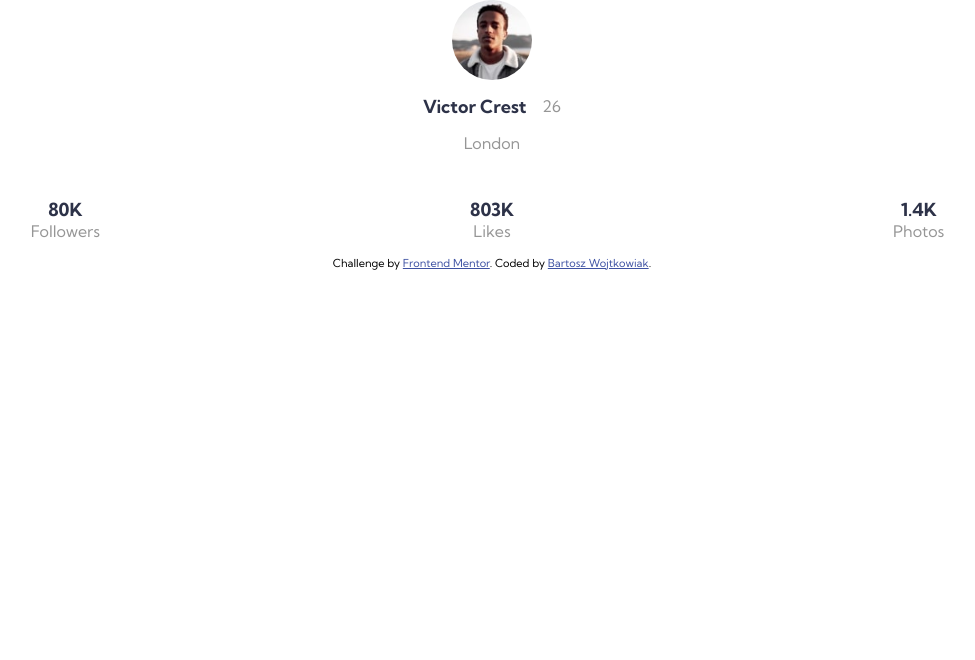
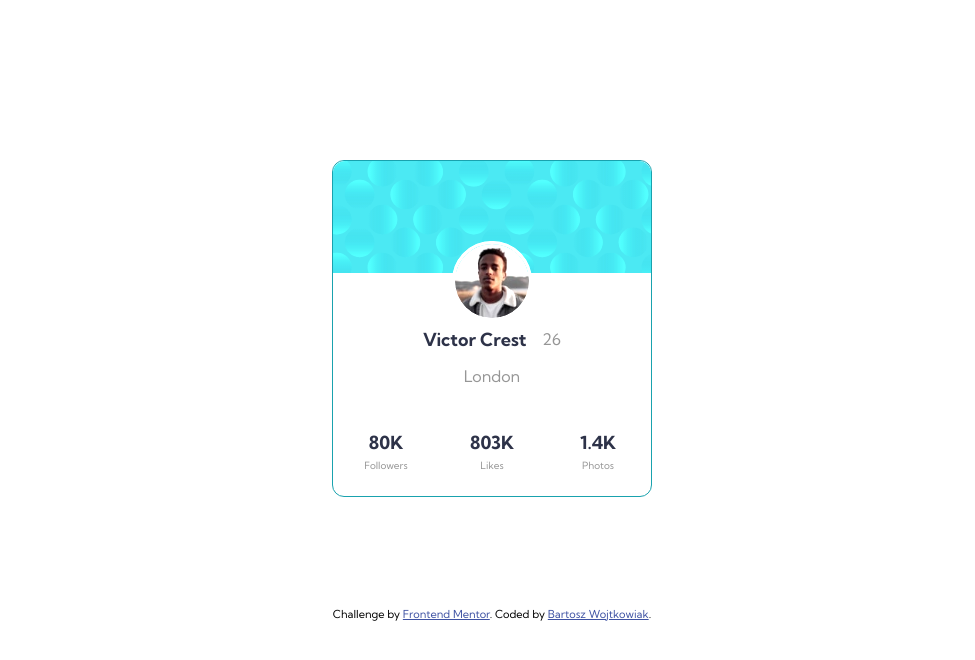
Before and after one commit to kejlor/profile-card-component, a plain HTML site: page index.html in a window 1280 px wide. Shown: the whole page, without its empty margins (148-1123 px from the left). Drawn offline with Linux system fonts and the light colour scheme.

Commit message:
card with header

```diff
--- a/css/main.css
+++ b/css/main.css
@@ -18,9 +18,13 @@ body {
   font-family: var(--ff-primary);
   margin: 0;
   padding: 0;
+  margin-top: 10em;
+  margin-left: 2em;
+  margin-right: 2em;
 }
 
 .attribution {
+  margin-top: 10em;
   font-size: 11px;
   text-align: center;
 }
@@ -43,6 +47,15 @@ img {
   height: 5em;
   border-radius: 50%;
   align-self: center;
+  margin-top: 5em;
+  border: 3px solid white;
+}
+
+.header {
+  background-image: url(../images/bg-pattern-card.svg);
+  filter: brightness(115%);
+  border-radius: 00.75em 00.75em 0 0em;
+  height: 7em;
 }
 
 .card {
@@ -50,11 +63,17 @@ img {
   position: relative;
   flex-direction: column;
   min-width: 8em;
-  min-height: 16em;
+  min-height: 18em;
   text-align: center;
+  max-width: 20em;
+  margin: auto;
+  border: var(--clr-primary-200) 1px solid;
+  border-radius: 00.75em 00.75em 00.75em 00.75em;
+  background-color: white;
 }
 
 .name-age {
+  margin-top: 2.5em;
   display: flex;
   flex-direction: row;
   justify-content: center;
@@ -77,6 +96,7 @@ img {
   display: flex;
   flex-direction: row;
   justify-content: center;
+  padding-bottom: 1.5em;
 }
 
 .bottom h1,
@@ -94,3 +114,8 @@ img {
   flex-grow: 1;
   flex-basis: 0;
 }
+
+.entry p {
+  margin-top: 0.5em;
+  font-size: 10px;
+}
--- a/index.html
+++ b/index.html
@@ -21,7 +21,9 @@
   </head>
   <body>
     <section class="card">
-      <img src="images/image-victor.jpg" alt="face of young male" />
+      <div class="header">
+        <img src="images/image-victor.jpg" alt="face of young male" />
+      </div>
       <div class="top">
         <div class="name-age">
           <h1>Victor Crest</h1>
```
